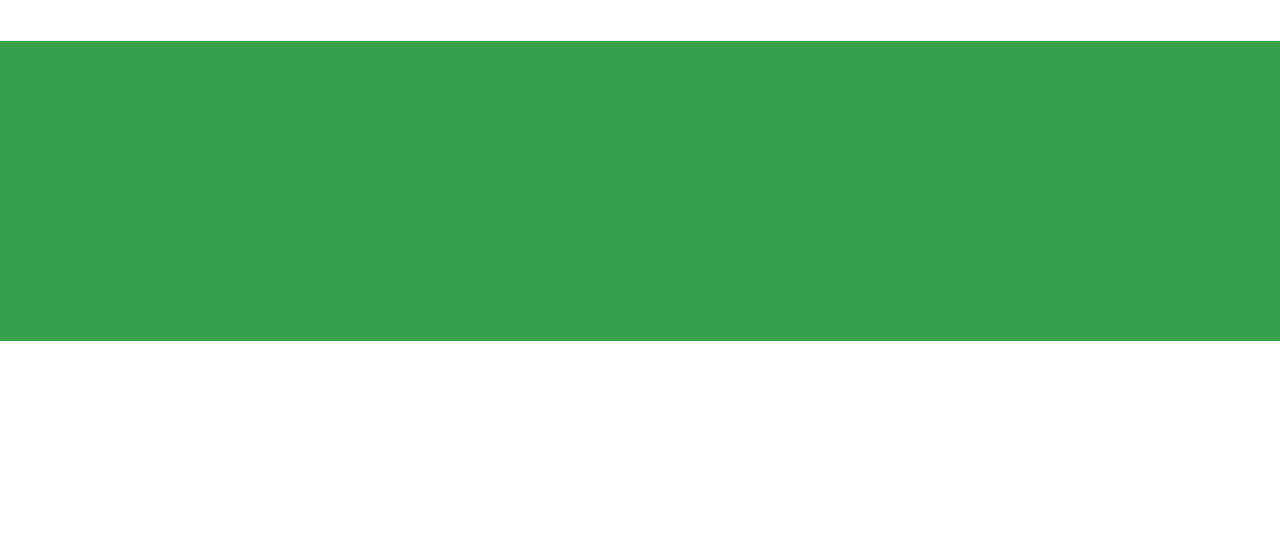
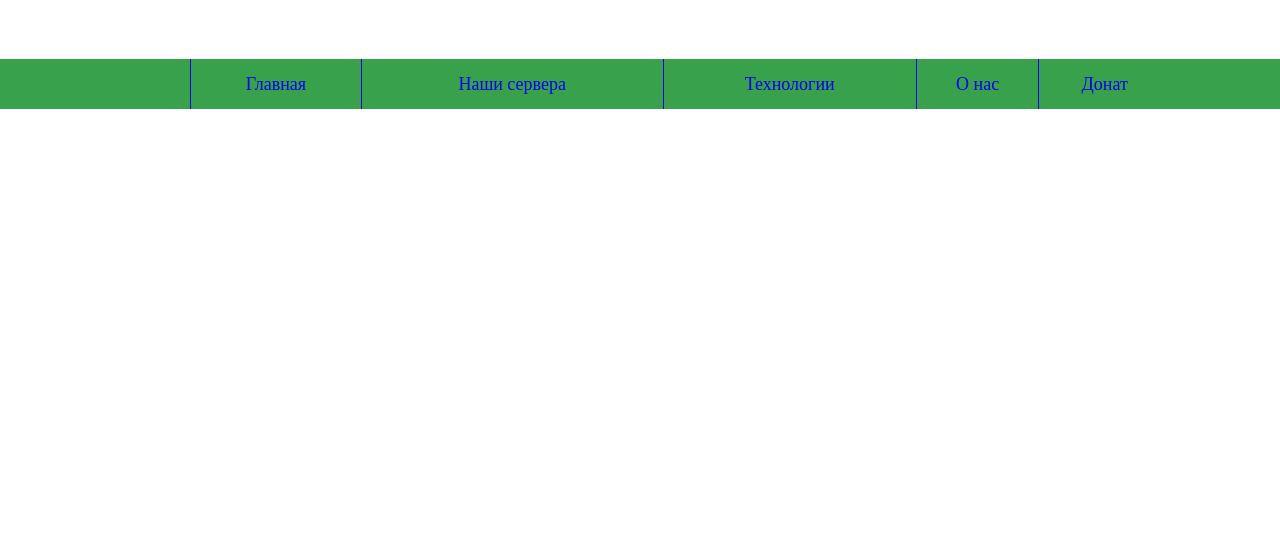
Before and after one commit to BrainClub/firststeps, a plain HTML site: page index.html in a window 1280 px wide. Shown: the part 259-800 px from the top of the page. Drawn offline with Linux system fonts and the light colour scheme.

Commit message:
first commit, add top menu

```diff
--- a/CSS.css
+++ b/CSS.css
@@ -9,14 +9,13 @@ body {
 .line{
     height: 200px;
 }
-.menu{
+.menutop{
     height: 300px;
     background: #37a14c;
 }
 
 .content{
     width: 980px;
-    padding: 16px 0;
     font-size: 18px;
     text-align: center;
     margin: 0px auto;
@@ -39,3 +38,27 @@ text-decoration: none;
 ul li {
     display: inline;
 }
+.fon{
+    background: #37a14c;
+}
+.full-width{
+    width: 100%; /* Ширина основного блока меню */
+    position: relative;
+    display: table;
+}
+.full-width li {
+    display: table-cell;
+    position: relative;
+}
+.full-width li a {
+    text-decoration: none;
+    border-left: 1px solid;
+    display: block;
+    position: relative;
+    text-align:center;
+    background: #37a14c;
+    line-height: 50px; /* Приравниваем к высоте, чтобы выровнять текст по вертикали */
+}
+.full-width li a:hover{
+    background: #00a126;
+}
--- a/index.html
+++ b/index.html
@@ -44,15 +44,21 @@
             </div>
         </div>
     </div>
-    <div class="menu">
-        <div class="content">
-            <p></p>
-        </div>
+    <div class="fon">
+    <div class="content">
+        <ul class="full-width">
+            <li><a href="#">Главная</a></li>
+            <li><a href="#">Наши сервера</a></li>
+            <li><a href="#">Технологии</a></li>
+            <li><a href="#">О нас</a></li>
+            <li><a href="#">Донат</a></li>
+        </ul>
     </div>
-
+    </div>
 </header>
 
 <footer>
+
 </footer>
 
 </body>
```
